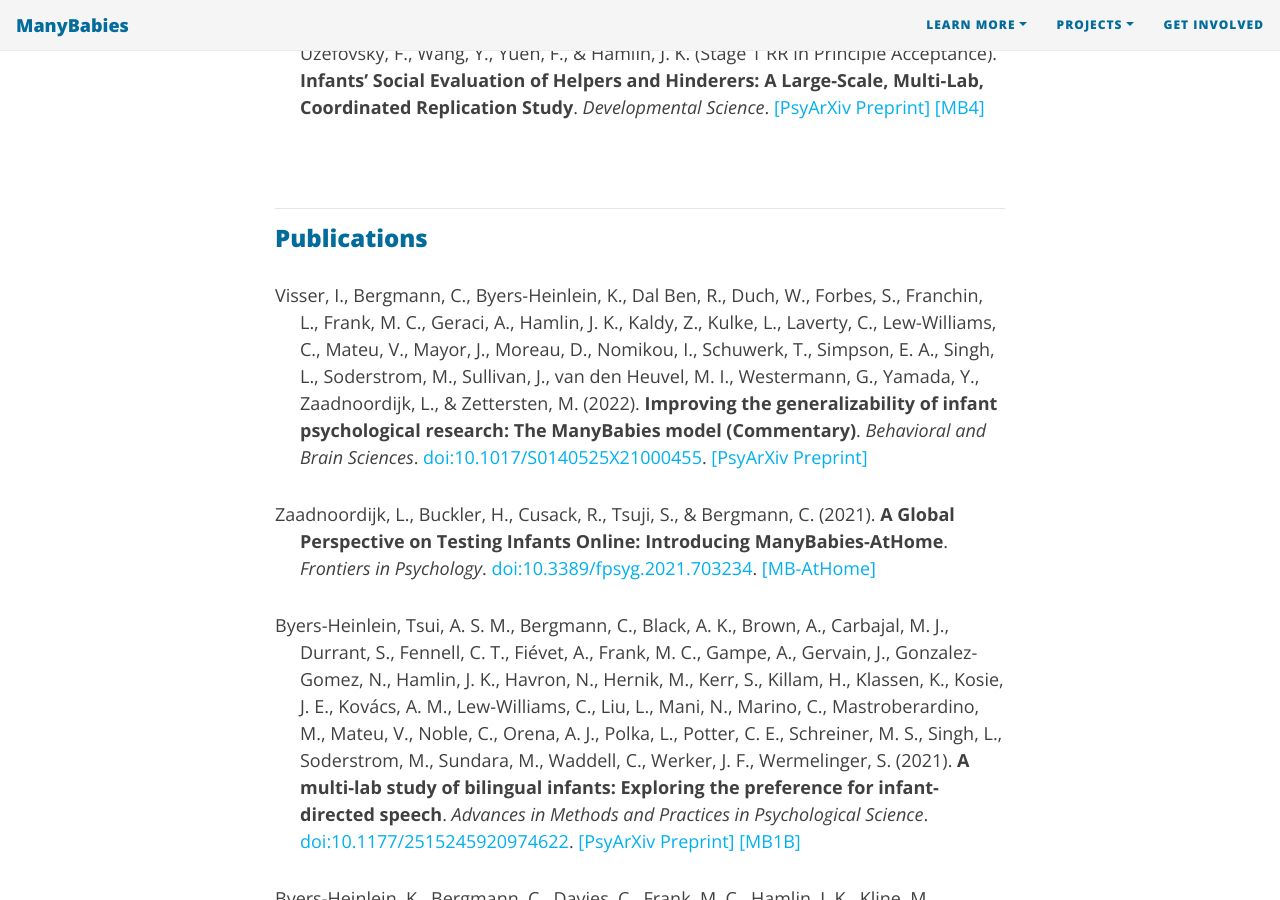
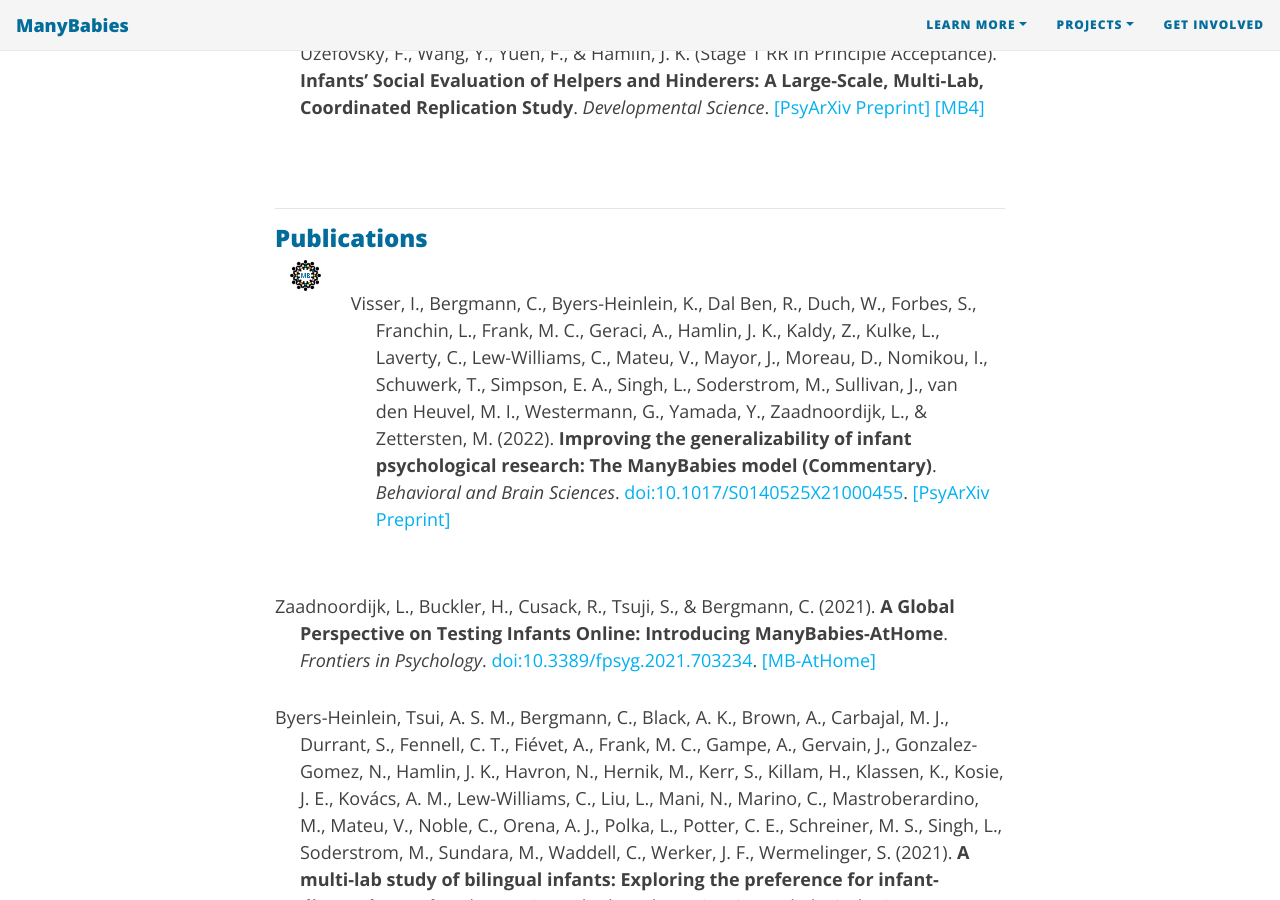
Before and after one commit to manybabies/manybabies.github.io, a Jekyll site: the page built from publications.md, in a window 1280 px wide and 900 px high, scrolled down 1752 px. Built offline with Jekyll 4.4.1, drawn with Linux system fonts in a browser that asks for light colours; nearby versions of some CDN libraries; some web fonts are replaced.

Commit message:
Update publications.md

```diff
--- a/publications.md
+++ b/publications.md
@@ -33,7 +33,22 @@
 ***
 ### Publications
 
-<p style="padding-left: 25px; text-indent: -25px">Visser, I., Bergmann, C., Byers-Heinlein, K., Dal Ben, R., Duch, W., Forbes, S., Franchin, L., Frank, M. C., Geraci, A., Hamlin, J. K., Kaldy, Z., Kulke, L., Laverty, C., Lew-Williams, C., Mateu, V., Mayor, J., Moreau, D., Nomikou, I., Schuwerk, T., Simpson, E. A., Singh, L., Soderstrom, M., Sullivan, J., van den Heuvel, M. I., Westermann, G., Yamada, Y., Zaadnoordijk, L., & Zettersten, M. (2022). <b>Improving the generalizability of infant psychological research: The ManyBabies model (Commentary)</b>. <i>Behavioral and Brain Sciences</i>. <a href="https://doi.org/10.1017/S0140525X21000455">doi:10.1017/S0140525X21000455</a>. <a href="https://psyarxiv.com/8vwbf">[PsyArXiv Preprint]</a></p>
+<section>
+  <div class="container">
+    <div class="row">
+      <div class="col-sm-1">
+        <a href="{{site.baseurl}}{% link index.md %}" class="image"><img src="/assets/img/avatar-icon-2022.png" alt="MB logo"></a>
+      </div>
+      <div class="col-sm-11">
+        <p style="padding-left: 25px; text-indent: -25px">Visser, I., Bergmann, C., Byers-Heinlein, K., Dal Ben, R., Duch, W., Forbes, S., Franchin, L., Frank, M. C., Geraci, A., Hamlin, J. K., Kaldy, Z., Kulke, L., Laverty, C., Lew-Williams, C., Mateu, V., Mayor, J., Moreau, D., Nomikou, I., Schuwerk, T., Simpson, E. A., Singh, L., Soderstrom, M., Sullivan, J., van den Heuvel, M. I., Westermann, G., Yamada, Y., Zaadnoordijk, L., & Zettersten, M. (2022).
+        <b>Improving the generalizability of infant psychological research: The ManyBabies model (Commentary)</b>.
+        <i>Behavioral and Brain Sciences</i>.
+        <a href="https://doi.org/10.1017/S0140525X21000455">doi:10.1017/S0140525X21000455</a>.
+        <a href="https://psyarxiv.com/8vwbf">[PsyArXiv Preprint]</a></p>
+      </div>
+    </div>
+  </div>
+</section>
 
 <p style="padding-left: 25px; text-indent: -25px">Zaadnoordijk, L., Buckler, H., Cusack, R., Tsuji, S., & Bergmann, C. (2021). <b>A Global Perspective on Testing Infants Online: Introducing ManyBabies-AtHome</b>. <i>Frontiers in Psychology</i>. <a href="https://doi.org/10.3389/fpsyg.2021.703234">doi:10.3389/fpsyg.2021.703234</a>. <a href="{{site.baseurl}}{% link MB1B.md %}">[MB-AtHome]</a></p>
 
```
